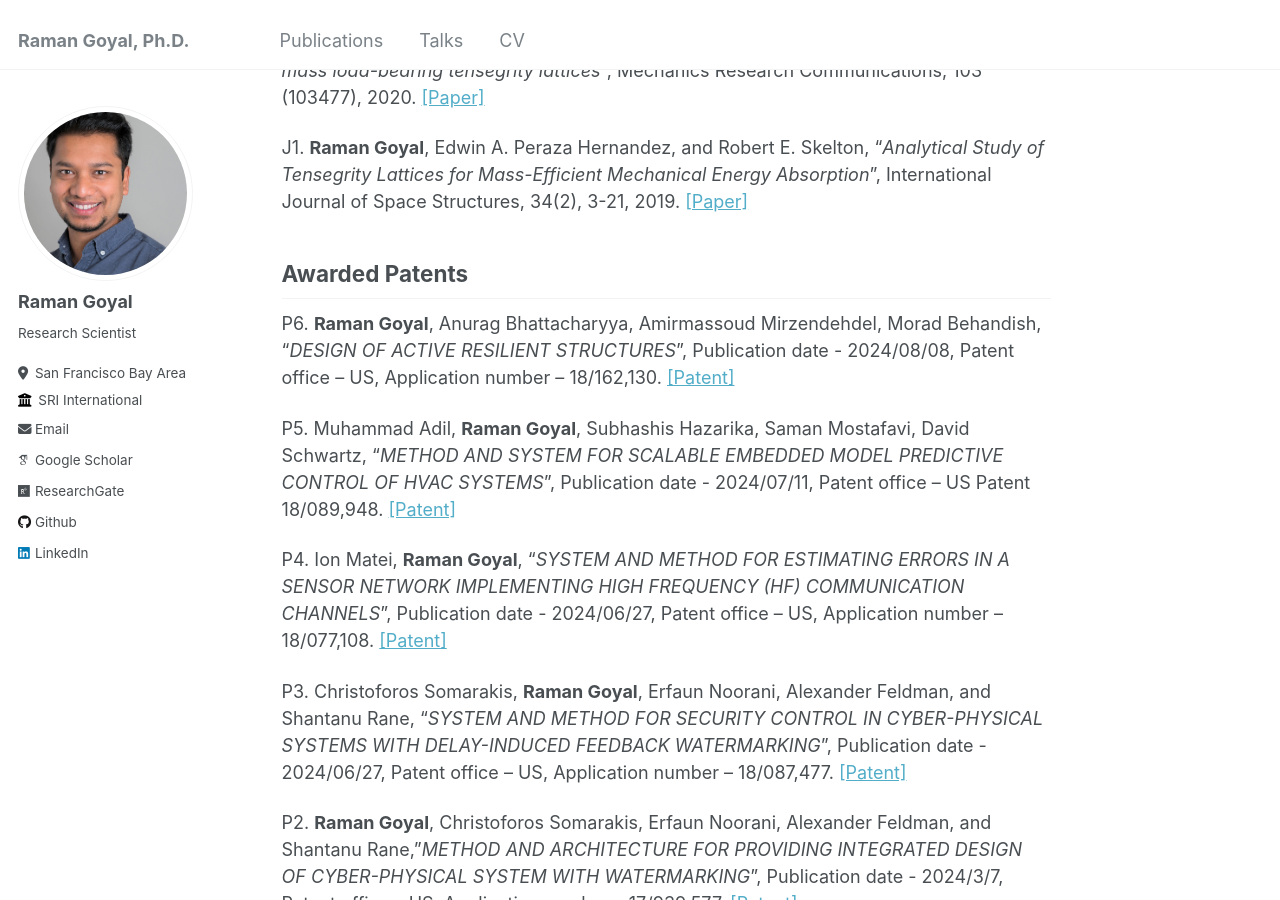
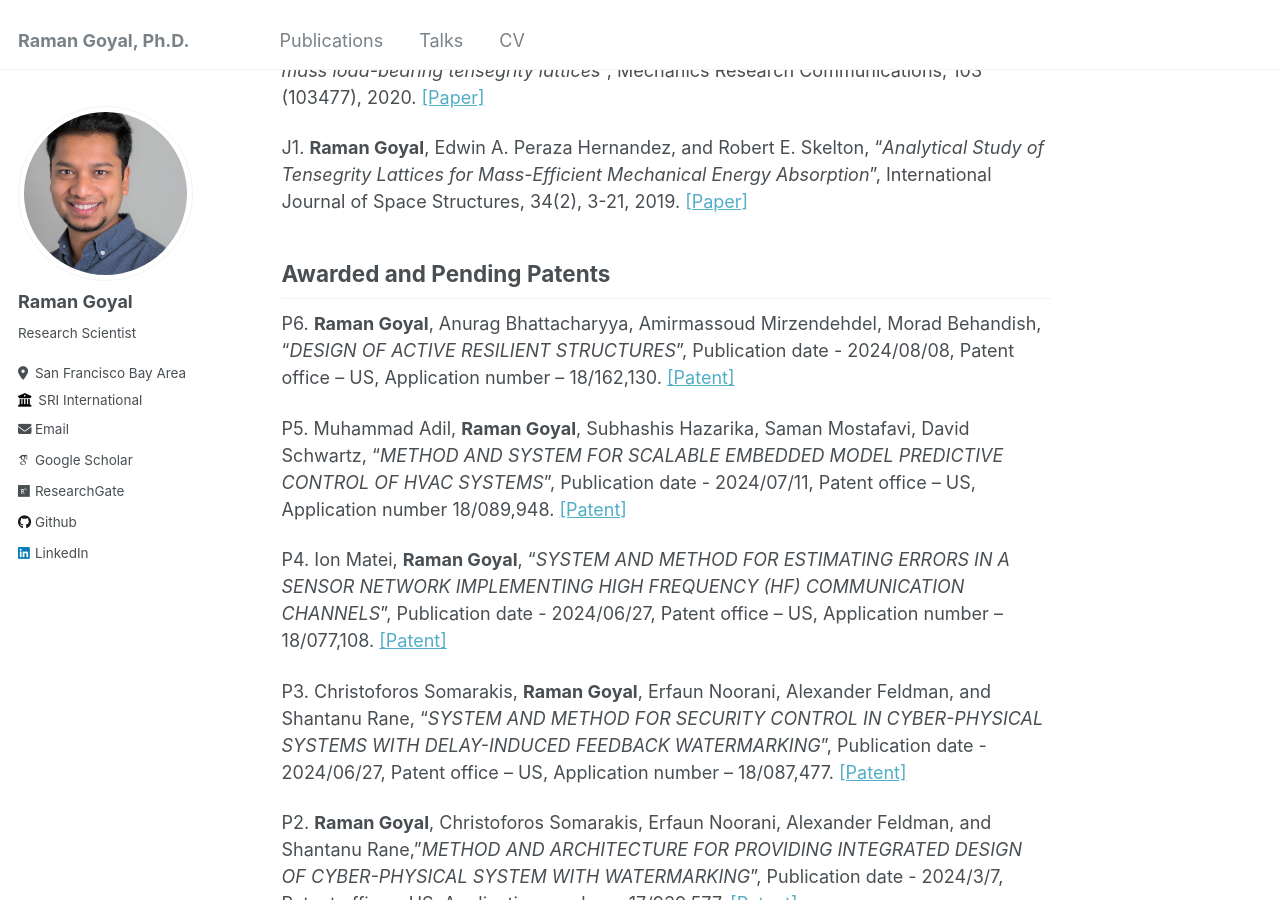
Before and after one commit to ramaniitrgoyal92/ramaniitrgoyal92.github.io, a Jekyll site: the page built from _pages/publications.md, in a window 1280 px wide and 900 px high, scrolled down 5783 px. Built offline with Jekyll 4.4.1, drawn with Linux system fonts in a browser that asks for light colours; some web fonts are replaced.

Commit message:
Add files via upload

```diff
--- a/_pages/publications.md
+++ b/_pages/publications.md
@@ -198,11 +198,11 @@ J2. **Raman Goyal**, Robert E. Skelton, and Edwin A. Peraza Hernandez, "_Design
 J1. **Raman Goyal**, Edwin A. Peraza Hernandez, and Robert E. Skelton, "_Analytical Study of Tensegrity Lattices for Mass-Efficient Mechanical Energy Absorption_", International Journal of Space Structures, 34(2), 3-21, 2019. [[Paper]](http://dx.doi.org/10.1177/0956059919845330)
 
 
-Awarded Patents
+Awarded and Pending Patents
 ------
 P6. **Raman Goyal**, Anurag  Bhattacharyya, Amirmassoud   Mirzendehdel, Morad  Behandish, "_DESIGN OF ACTIVE RESILIENT STRUCTURES_", Publication date - 2024/08/08, Patent office – US, Application number – 18/162,130. [[Patent]](https://www.freepatentsonline.com/y2024/0265158.html)
 
-P5. Muhammad Adil, **Raman Goyal**, Subhashis Hazarika, Saman Mostafavi, David Schwartz, "_METHOD AND SYSTEM FOR SCALABLE EMBEDDED MODEL PREDICTIVE CONTROL OF HVAC SYSTEMS_", Publication date - 2024/07/11, Patent office – US Patent 18/089,948. [[Patent]](https://patents.google.com/patent/US20240230130A1/en)
+P5. Muhammad Adil, **Raman Goyal**, Subhashis Hazarika, Saman Mostafavi, David Schwartz, "_METHOD AND SYSTEM FOR SCALABLE EMBEDDED MODEL PREDICTIVE CONTROL OF HVAC SYSTEMS_", Publication date - 2024/07/11, Patent office – US, Application number 18/089,948. [[Patent]](https://patents.google.com/patent/US20240230130A1/en)
 
 P4. Ion Matei, **Raman Goyal**, "_SYSTEM AND METHOD FOR ESTIMATING ERRORS IN A SENSOR NETWORK IMPLEMENTING HIGH FREQUENCY (HF) COMMUNICATION CHANNELS_", Publication date - 2024/06/27, Patent office – US, Application number – 18/077,108. [[Patent]](https://www.freepatentsonline.com/y2024/0195524.html)
 
```
